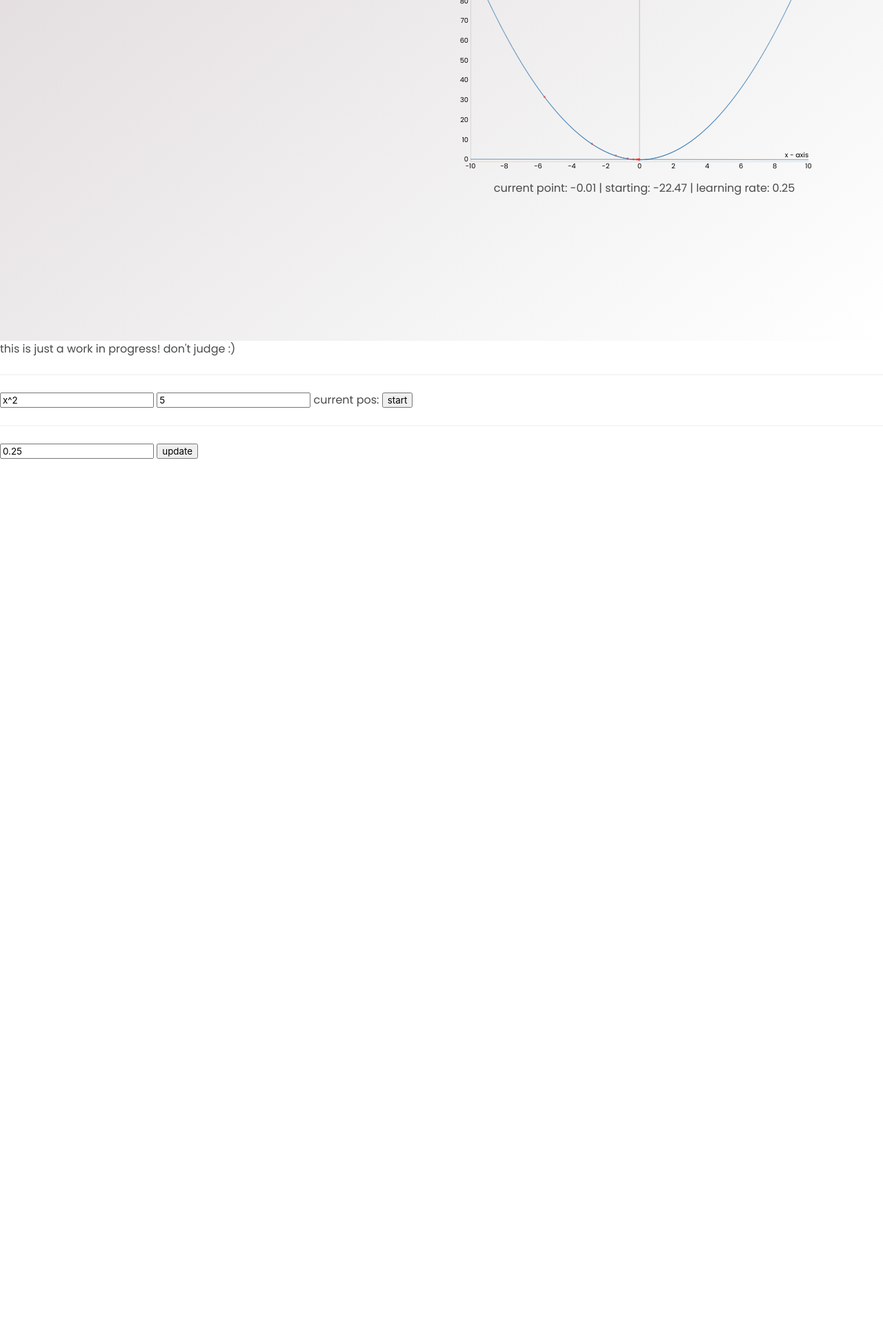
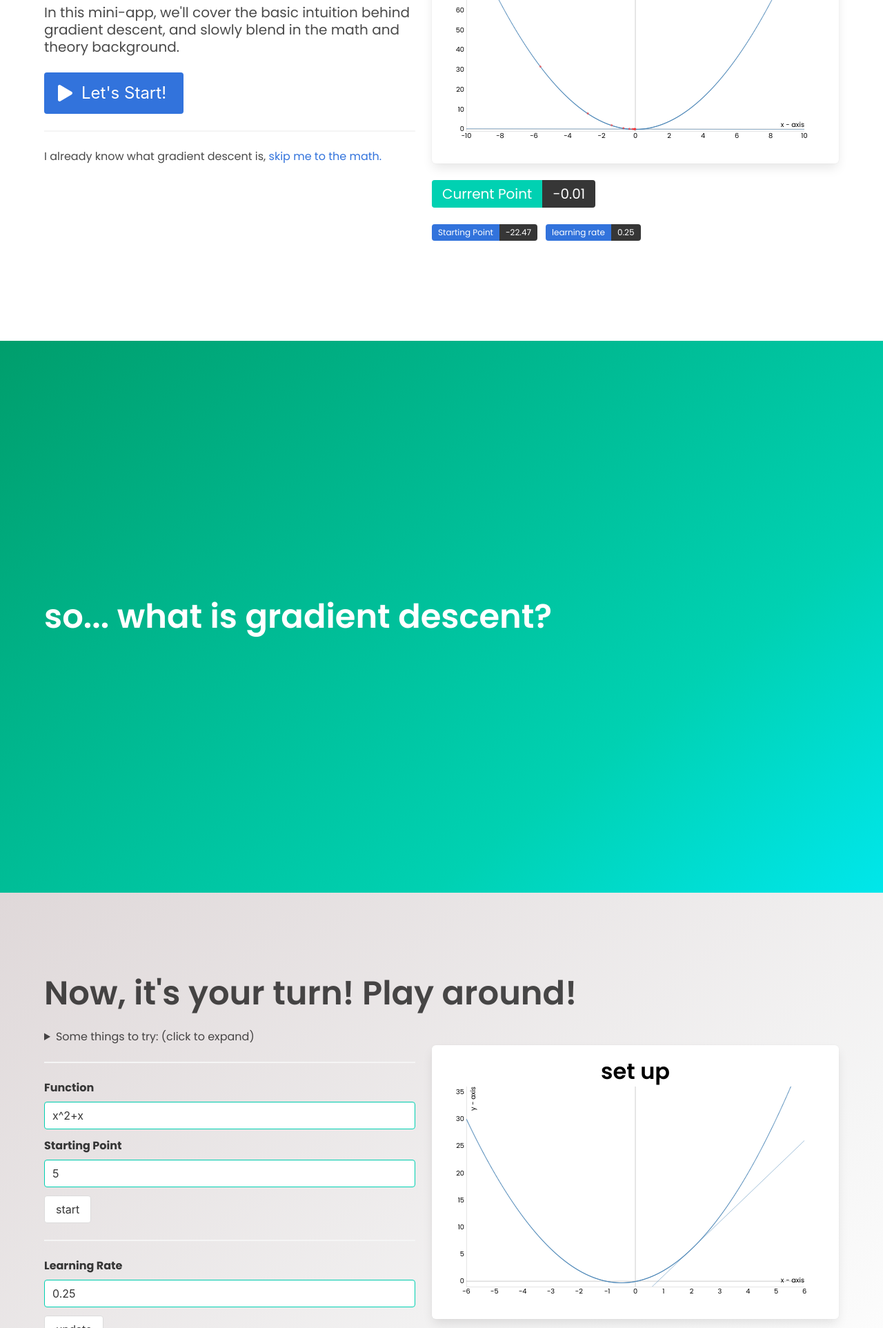
Before and after one commit to uclaacm/gradient-descent-visualiser, a plain HTML site: page index.html in a window 1280 px wide. Shown: the part 306-2231 px from the top of the page at 69% size. Before the commit the page ends 972 px from the top, so only its background shows below. Drawn offline with Linux system fonts and the light colour scheme.

Commit message:
adds a bit more structure

```diff
--- a/css/style.css
+++ b/css/style.css
@@ -8,6 +8,10 @@ body {
     animation-iteration-count: infinite;
     transform-origin: 70% 70%;
     display: inline-block;
+}
+
+.heartbeat {
+    animation: heartbeat 2s infinite;
 }
 
 @keyframes handwave {
@@ -39,3 +43,25 @@ body {
         transform: rotate(0.0deg)
     }
 }
+
+@keyframes heartbeat {
+    0% {
+      transform: scale(0.75);
+    }
+
+    25% {
+      transform: scale(1);
+    }
+
+    50% {
+      transform: scale(0.75);
+    }
+
+    75% {
+      transform: scale(1);
+    }
+
+    100% {
+      transform: scale(0.75);
+    }
+  }
--- a/index.html
+++ b/index.html
@@ -10,41 +10,140 @@
     <link rel="stylesheet" href="css/bulma.min.css" />
     <link href="https://fonts.googleapis.com/css?family=Poppins:400,600,700" rel="stylesheet" />
     <link rel="stylesheet" href="css/style.css" />
+    <script defer src="https://use.fontawesome.com/releases/v5.3.1/js/all.js"></script>
 </head>
 
 <body>
-    <section class="hero is-fullheight is-light is-bold">
+    <section class="hero is-fullheight">
         <div class="hero-body">
             <div class="container">
                 <div class="columns">
                     <div class="column">
-                        <h1 class="title">
+                        <h1 class="title is-1">
                             <span class="handwave">👋</span> Hey there!
                         </h1>
-                        <h2 class="subtitle">
-                            Let's talk about gradient descent.
+                        <br />
+                        <h2 class="subtitle is-3">
+                            Let's talk about <b>gradient descent.</b>
                         </h2>
+                        <h3 class="subtitle">
+                            In this mini-app, we'll cover the basic intuition behind gradient descent, and slowly blend
+                            in the math and theory background.
+                        </h3>
+                        <div>
+                            <button class="button is-link is-large">
+                                <span class="icon is-small">
+                                    <i class="fas fa-play"></i>
+                                </span>
+                                <span>Let's Start!</span>
+                            </button>
+                        </div>
+                        <hr />
+                        <p>
+                            I already know what gradient descent is, <a href="#">skip me to the math.</a>
+                        </p>
                     </div>
                     <div class="column">
-                        <div class="graph-container" id="demo-graph"></div>
-                        <div class="has-text-centered">
-                            current point: <span id="demo-current"></span> | starting: <span id="demo-start"></span> | learning rate: 0.25
+                        <div class="box">
+                            <div id="demo-graph"></div>
+                        </div>
+                        <div class="tags has-addons are-large">
+                            <span class="tag is-primary">Current Point</span>
+                            <span class="tag is-dark" id="demo-current"></span>
+                        </div>
+                        <div>
+                            <div class="field is-grouped is-grouped-multiline">
+                                <div class="control">
+                                    <div class="tags has-addons">
+                                        <span class="tag is-link">Starting Point</span>
+                                        <span class="tag is-dark" id="demo-start"></span>
+                                    </div>
+                                </div>
+                                <div class="control">
+                                    <div class="tags has-addons">
+                                        <span class="tag is-link">learning rate</span>
+                                        <span class="tag is-dark">0.25</span>
+                                    </div>
+                                </div>
+                            </div>
                         </div>
                     </div>
                 </div>
             </div>
         </div>
     </section>
-    <h1>this is just a work in progress! don't judge :)</h1>
-    <div id="graph-1"></div>
-    <hr />
-    <input id="function-input" value="x^2"/>
-    <input id="initial-start" type="number" value="5"/>
-    <span>current pos: <span id="current-pos"></span></span>
-    <button id="start-button">start</button>
-    <hr />
-    <input id="learning-rate" type="number" value="0.25"/>
-    <button id="update-button">update</button>
+    <section class="hero is-fullheight is-primary is-bold">
+        <div class="hero-body">
+            <div class="container">
+                <h1 class="title is-1">
+                    so... what is gradient descent?
+                </h1>
+            </div>
+        </div>
+    </section>
+    <section class="hero is-fullheight is-light is-bold">
+        <div class="hero-body">
+            <div class="container">
+                <h1 class="title is-1">
+                    Now, it's your turn! Play around!
+                </h1>
+                <details>
+                   <summary>
+                        Some things to try: (click to expand)
+                   </summary>
+                   <ul>
+                       <li>Periodic functions, like <code>sin(x)</code></li>
+                       <li>Functions with no minimum, like <code>x^3</code></li>
+                   </ul>
+                </details>
+                <div class="columns">
+                    <div class="column">
+                        <hr />
+                        <div class="field">
+                            <label class="label">Function</label>
+                            <div class="control">
+                                <input class="input is-primary" type="text" id="function-input" value="x^2+x" />
+                            </div>
+                        </div>
+                        <div class="field">
+                            <label class="label">Starting Point</label>
+                            <div class="control">
+                                <input class="input is-primary" id="initial-start" type="number" value="5" />
+                            </div>
+                        </div>
+                        <button class="button" id="start-button">start</button>
+                        <hr />
+                        <div class="field">
+                            <label class="label">Learning Rate</label>
+                            <div class="control">
+                                <input class="input is-primary" id="learning-rate" type="number" value="0.25" />
+                            </div>
+                        </div>
+                        <button class="button" id="update-button">update</button>
+                    </div>
+                    <div class="column">
+                        <div class="box">
+                            <div id="graph-1"></div>
+                        </div>
+                        <div class="tags has-addons are-large">
+                            <span class="tag is-primary">Current Point</span>
+                            <span class="tag is-dark" id="current-pos">set up your graph!</span>
+                        </div>
+                    </div>
+                </div>
+            </div>
+        </div>
+    </section>
+    <footer class="footer">
+        <div class="content has-text-centered">
+            <p>
+                This mini-app was made by the Teach LA Dev Team. We hope you enjoyed it as much as we enjoyed making it.
+            </p>
+            <p>
+                made with <span class="fa fa-heart heartbeat" style="color:red;" aria-label="love"></span>
+            </p>
+        </div>
+    </footer>
     <script src="js/d3.min.js?v3.5.17"></script>
     <script src="js/function-plot.js?v1.19.1"></script>
     <script src="js/math.min.js?v6.2.5"></script>
--- a/js/graph.js
+++ b/js/graph.js
@@ -1,8 +1,11 @@
 'use strict'
+
+// sorry, everything here is super messy! i promise I'll tidy it up eventually :)
+// - matt @malsf21
 
 let g1options = {
     target: '#graph-1',
-    title: "set up your gradient descent!",
+    title: "set up",
     xAxis: {
         label: 'x - axis',
         domain: [-6, 6]
@@ -13,9 +16,9 @@ let g1options = {
     },
     data: [
         {
-            fn: 'x^2',
+            fn: 'x^2+x',
             derivative: {
-                fn: '2 * x',
+                fn: '2 * x + 1',
                 x0: 2
             }
         }
@@ -73,10 +76,14 @@ const updatePos = (current, deriv, learning) => {
 
 document.getElementById("start-button").addEventListener("click", () => {
     console.log("start")
-    if (started) { return; }
     let inputEval = document.getElementById("initial-start").value;
     let evalAt = Number(inputEval);
     if (isNaN(evalAt)){ return; }
+
+    iterator = 0;
+    if (g1options.data.length >= 2){
+       g1options.data = [g1options.data[0]];
+    }
 
     started = true;
 
@@ -103,7 +110,7 @@ document.getElementById("update-button").addEventListener("click", () => {
     redrawPlot(g1options, inputFunc, derivative.toString(), currentPos, iterator, [currentPos, compiledFunc.evaluate({x: currentPos})]);
 });
 
-// functionPlot(g1options);
+functionPlot(g1options);
 
 // demo (opening slide)
 
```
